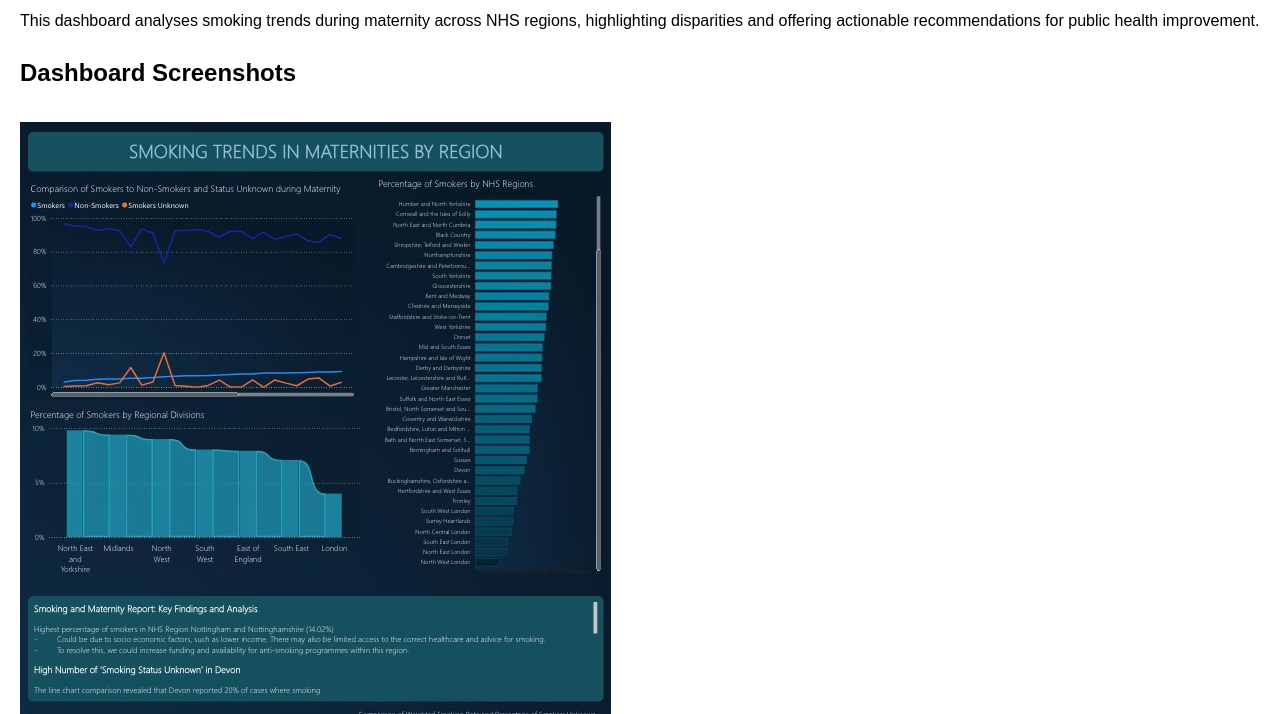
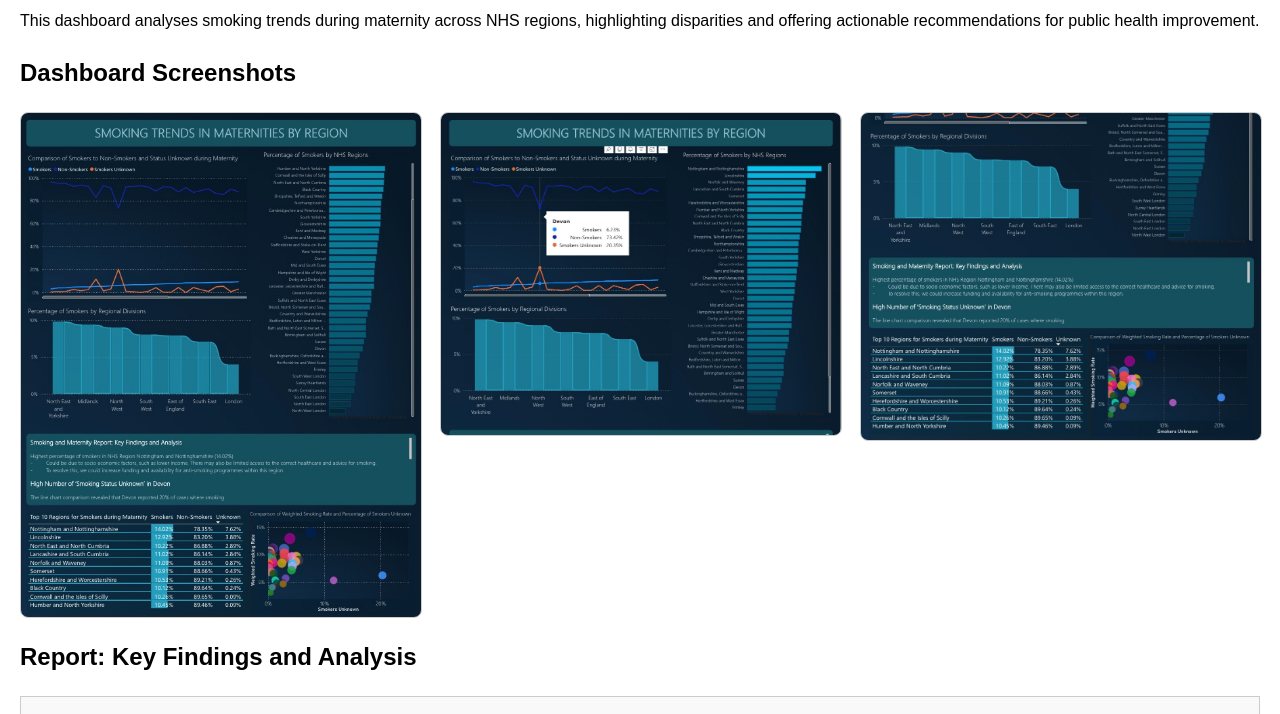
Before and after one commit to mashaesa/NHS-Smoking-Maternity-Dashboard, a plain HTML site: page index.html in a window 1280 px wide. Shown: the part 86-800 px from the top of the page. Drawn offline with Linux system fonts and the light colour scheme.

Commit message:
Update index.html

```diff
--- a/index.html
+++ b/index.html
@@ -10,17 +10,24 @@
             margin: 20px;
             line-height: 1.6;
         }
-        img {
-            max-width: 100%;
+        .image-grid {
+            display: grid;
+            grid-template-columns: repeat(auto-fit, minmax(300px, 1fr));
+            gap: 20px;
+            margin: 20px 0;
+        }
+        .image-grid img {
+            width: 100%;
             height: auto;
-            margin: 10px 0;
+            border: 1px solid #ccc;
+            border-radius: 8px; /* Optional: adds rounded corners */
         }
         .report-text {
             max-height: 300px;
             overflow-y: scroll;
             border: 1px solid #ccc;
             padding: 10px;
-            background-colour: #f9f9f9;
+            background-color: #f9f9f9;
         }
     </style>
 </head>
@@ -29,9 +36,11 @@
     <p>This dashboard analyses smoking trends during maternity across NHS regions, highlighting disparities and offering actionable recommendations for public health improvement.</p>
 
     <h2>Dashboard Screenshots</h2>
-    <img src="Screenshot 2025-01-16 at 12.16.59.jpeg" alt="Dashboard Screenshot 1">
+    <div class="image-grid">
+         <img src="Screenshot 2025-01-16 at 12.16.59.jpeg" alt="Dashboard Screenshot 1">
     <img src="Screenshot 2025-01-16 at 12.13.26.jpeg" alt="Dashboard Screenshot 2">
     <img src="Screenshot 2025-01-16 at 12.14.27.jpeg" alt="Dashboard Screenshot 3">
+    </div>
 
     <h2>Report: Key Findings and Analysis</h2>
     <div class="report-text">
```
